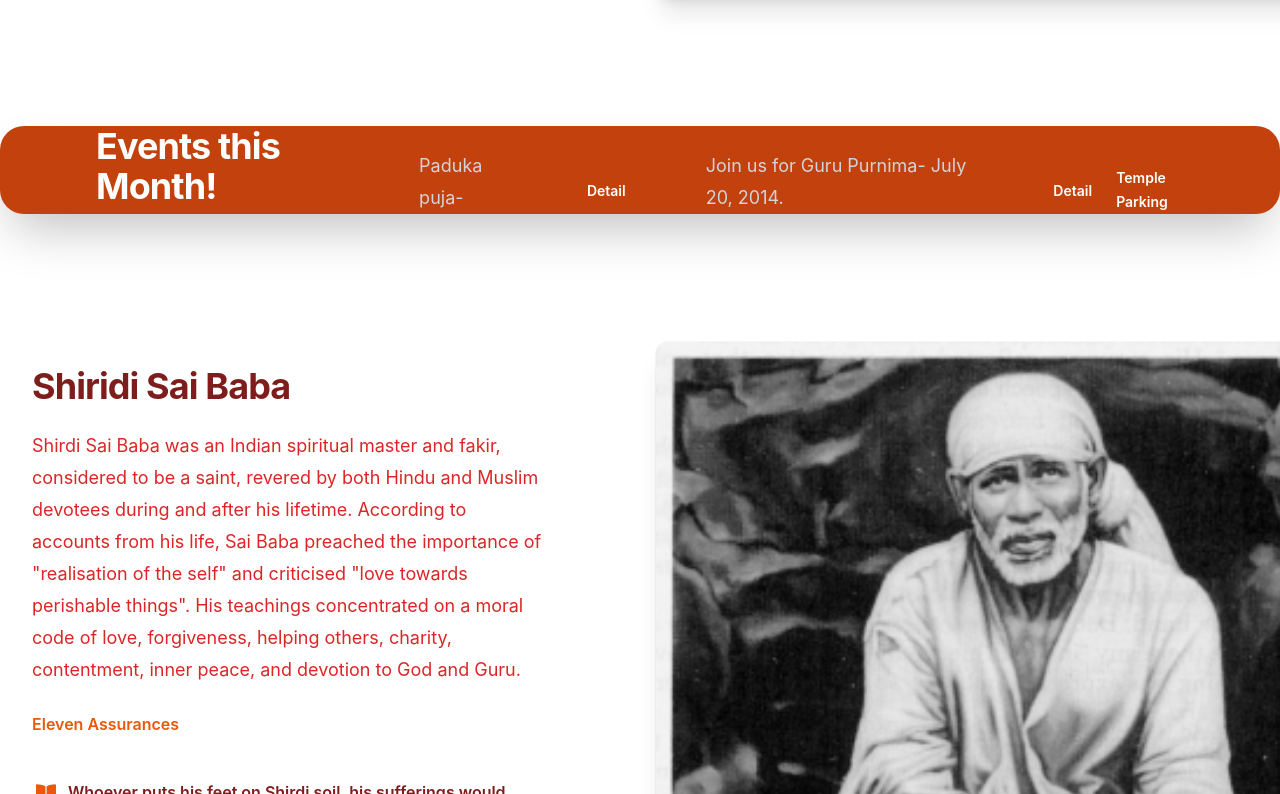
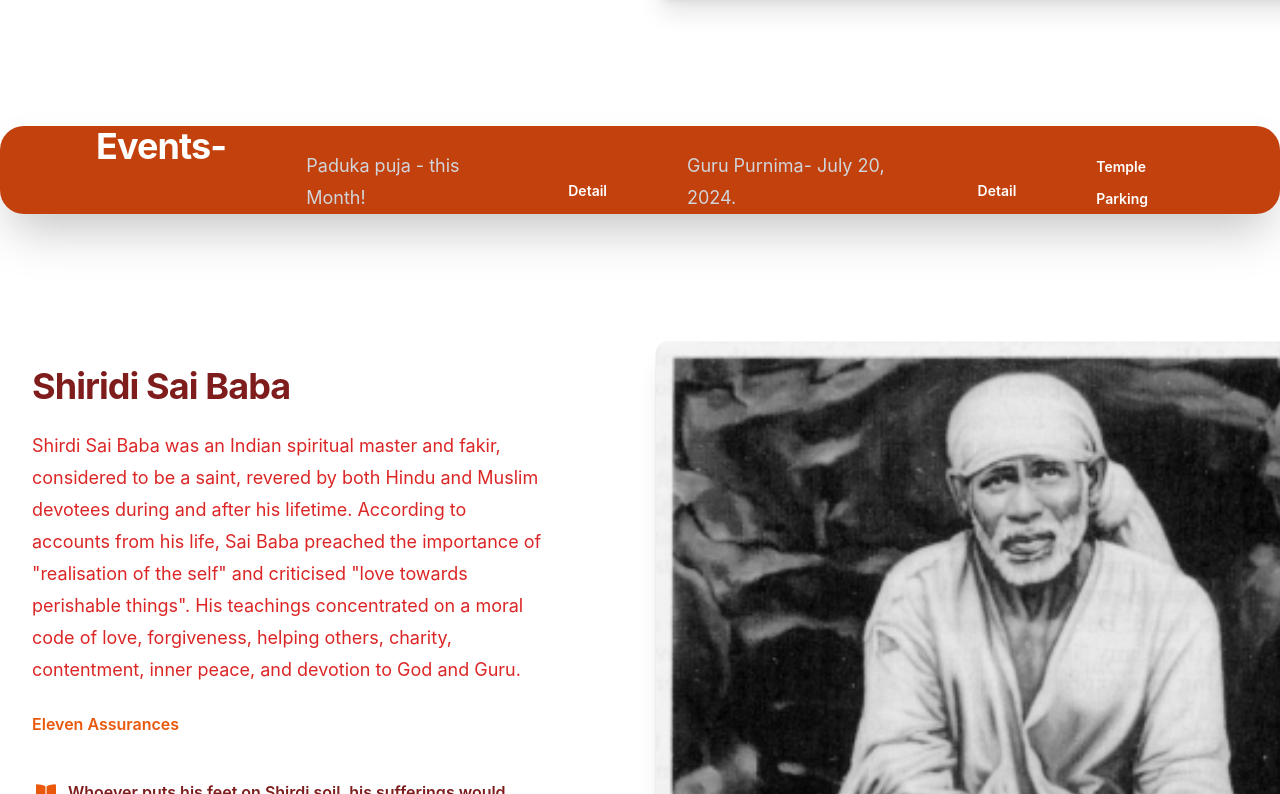
Before and after one commit to manav-s/sai-dham-bellevue, a React (Create React App) app: page / in a window 1280 px wide. Shown: the part 786-1580 px from the top of the page. Built offline with nearby package versions, Linux system fonts and the light colour scheme.

Commit message:
links in footer

```diff
--- a/src/components/AboutUs.tsx
+++ b/src/components/AboutUs.tsx
@@ -30,6 +30,9 @@ const AboutUs = () => {
                     <div className="lg:pr-8 lg:pt-4">
                         <div className="lg:max-w-lg">
                             <p className="mt-3 text-3xl font-bold tracking-tight text-red-900 sm:text-4xl">
+                                About us-
+                            </p>
+                            <p className="mt-6 text-lg leading-8 text-red-600">
                                 We are a non-profit organization registered in the state of Washington.
                             </p>
                             <p className="mt-6 text-lg leading-8 text-red-600">
@@ -37,7 +40,9 @@ const AboutUs = () => {
                                 and Saburi (patience).
                             </p>
                             <li>The Sai Age and be a part of Sai-ism, as He is the Master of the Age.</li>
-                            <li>Spread the message of love, purity and sanctifying the lives in the service of Lord Shirdi Sai.</li>
+                            <li>Spread the message of love, purity and sanctifying the lives in the service of Lord
+                                Shirdi Sai.
+                            </li>
                             <br/>
                             <h2 className="text-base font-semibold leading-7 text-orange-600">
                                 Activities
--- /dev/null
+++ b/src/components/Events.tsx
@@ -0,0 +1,40 @@
+import React from 'react'
+
+const Events = () => {
+    return (
+      <div className="bg-white">
+          <div
+              className="relative isolate overflow-hidden bg-orange-700 px-6 pt-16 shadow-2xl sm:rounded-3xl sm:px-16 md:pt-24 lg:flex lg:gap-x-20 lg:px-24 lg:pt-0">
+              <h2 className="text-3xl font-bold tracking-tight text-white sm:text-4xl">
+                  Events-
+              </h2>
+              <p className="mt-6 text-lg leading-8 text-gray-300">
+                  Paduka puja - this Month!
+              </p>
+              <div className="mt-10 flex items-center justify-center gap-x-6 lg:justify-start">
+              <span aria-hidden="true"><a
+                  href="https://www.signupgenius.com/go/70A0F4BAAAC2FA5FE3-50079187-baba#/"
+                  className="text-sm font-semibold leading-6 text-white"
+              >Detail</a></span>
+              </div>
+              <p className="mt-6 text-lg leading-8 text-gray-300">
+                  Guru Purnima- July 20, 2024.
+              </p>
+              <div className="mt-10 flex items-center justify-center gap-x-6 lg:justify-start">
+              <span aria-hidden="true"><a
+                  href="https://www.saiparivarfoundation.org/Guru%20Purnima%2024.pdf"
+                  className="text-sm font-semibold leading-6 text-white"
+              >Detail</a></span>
+              </div>
+              <p className="mt-6 text-lg leading-8 text-gray-300">
+                  <a
+                      href="https://www.saiparivarfoundation.org/TempleParking.pdf"
+                      className="text-sm font-semibold leading-6 text-white"
+                  >Temple Parking</a>
+              </p>
+          </div>
+      </div>
+    )
+}
+
+export default Events
--- a/src/components/Footer.tsx
+++ b/src/components/Footer.tsx
@@ -1,5 +1,6 @@
 import React from 'react';
 import { FaWhatsapp, FaFacebook, FaMapMarkedAlt } from 'react-icons/fa';
+import { Link } from 'react-router-dom';
 
 function Footer() {
   return (
@@ -28,11 +29,12 @@ function Footer() {
           <div className="w-full md:w-1/3">
             <h2 className="text-xl font-bold mb-2">Quick Links</h2>
             <ul>
-              <li className="mb-2"><a href="/" className="text-gray-200 hover:text-white">Home</a></li>
-              <li className="mb-2"><a href="https://www.saiparivarfoundation.org/about.html" target={"_blank"}>Sai Baba</a></li>
-              <li className="mb-2"><a href="https://www.saiparivarfoundation.org/guruji.html" target={"_blank"}>Guruji</a></li>
-              <li className="mb-2"><a href="https://www.saiparivarfoundation.org/mission.html" target={"_blank"}>About us</a></li>
-              <li className="mb-2"><a href="https://www.paypal.com/paypalme/SaiParivarFoundation"  target={"_blank"} className="text-gray-200 hover:text-white">Donate</a></li>
+              <li className="mb-2"><Link to="/">Home</Link></li>
+              <li className="mb-2"><Link to="/sai-baba">Sai Baba</Link></li>
+              <li className="mb-2"><Link to="/guruji">Guruji</Link></li>
+              <li className="mb-2"> <Link to="/AboutUs">About us</Link></li>
+              <li className="mb-2"><a href="https://www.paypal.com/paypalme/SaiParivarFoundation" target={"_blank"}
+                                      className="text-gray-200 hover:text-white">Donate</a></li>
             </ul>
           </div>
         </div>
--- a/src/components/Home.tsx
+++ b/src/components/Home.tsx
@@ -1,7 +1,7 @@
 import React from "react";
 
-import Section1 from "./Section1.tsx";
-import Section2 from "./Section2.tsx";
+import Summary from "./Summary.tsx";
+import Events from "./Events.tsx";
 import SaiBaba from "./sai-baba.tsx";
 import AboutUs from "./AboutUs.tsx";
 import Guruji from "./guruji.tsx";
@@ -9,8 +9,8 @@ import Guruji from "./guruji.tsx";
 function Home() {
   return (
     <>
-      <Section1 />
-      <Section2 />
+      <Summary />
+      <Events />
       <SaiBaba />
         <Guruji />
       <AboutUs />
--- a/src/components/Section2.tsx
+++ /dev/null
@@ -1,38 +0,0 @@
-import React from 'react'
-
-const Section2 = () => {
-    return (
-      <div className="bg-white">
-        <div
-            className="relative isolate overflow-hidden bg-orange-700 px-6 pt-16 shadow-2xl sm:rounded-3xl sm:px-16 md:pt-24 lg:flex lg:gap-x-20 lg:px-24 lg:pt-0">
-          <h2 className="text-3xl font-bold tracking-tight text-white sm:text-4xl">
-            Events this Month!
-          </h2>
-          <p className="mt-6 text-lg leading-8 text-gray-300">
-            Paduka puja-
-          </p>
-          <div className="mt-10 flex items-center justify-center gap-x-6 lg:justify-start">
-              <span aria-hidden="true"><a
-                  href="https://www.signupgenius.com/go/70A0F4BAAAC2FA5FE3-50079187-baba#/"
-                  className="text-sm font-semibold leading-6 text-white"
-              >Detail</a></span>
-          </div>
-          <p className="mt-6 text-lg leading-8 text-gray-300">
-            Join us for Guru Purnima- July 20, 2014.
-          </p>
-          <div className="mt-10 flex items-center justify-center gap-x-6 lg:justify-start">
-              <span aria-hidden="true"><a
-                  href="https://www.saiparivarfoundation.org/Guru%20Purnima%2024.pdf"
-                  className="text-sm font-semibold leading-6 text-white"
-              >Detail</a></span>
-            <a
-                href="https://www.saiparivarfoundation.org/TempleParking.pdf"
-                className="text-sm font-semibold leading-6 text-white"
-            >Temple Parking</a>
-          </div>
-        </div>
-      </div>
-    )
-}
-
-export default Section2
--- a/src/components/Section1.tsx
+++ b/src/components/Summary.tsx
@@ -26,7 +26,7 @@ const features = [
 ];
 
 
-const Section1 = () => {
+const Summary = () => {
   return (
     <div className="overflow-hidden bg-white py-24 sm:py-32">
         <div className="mx-auto max-w-7xl px-6 lg:px-8">
@@ -80,4 +80,4 @@ const Section1 = () => {
   )
 }
 
-export default Section1
+export default Summary
```
